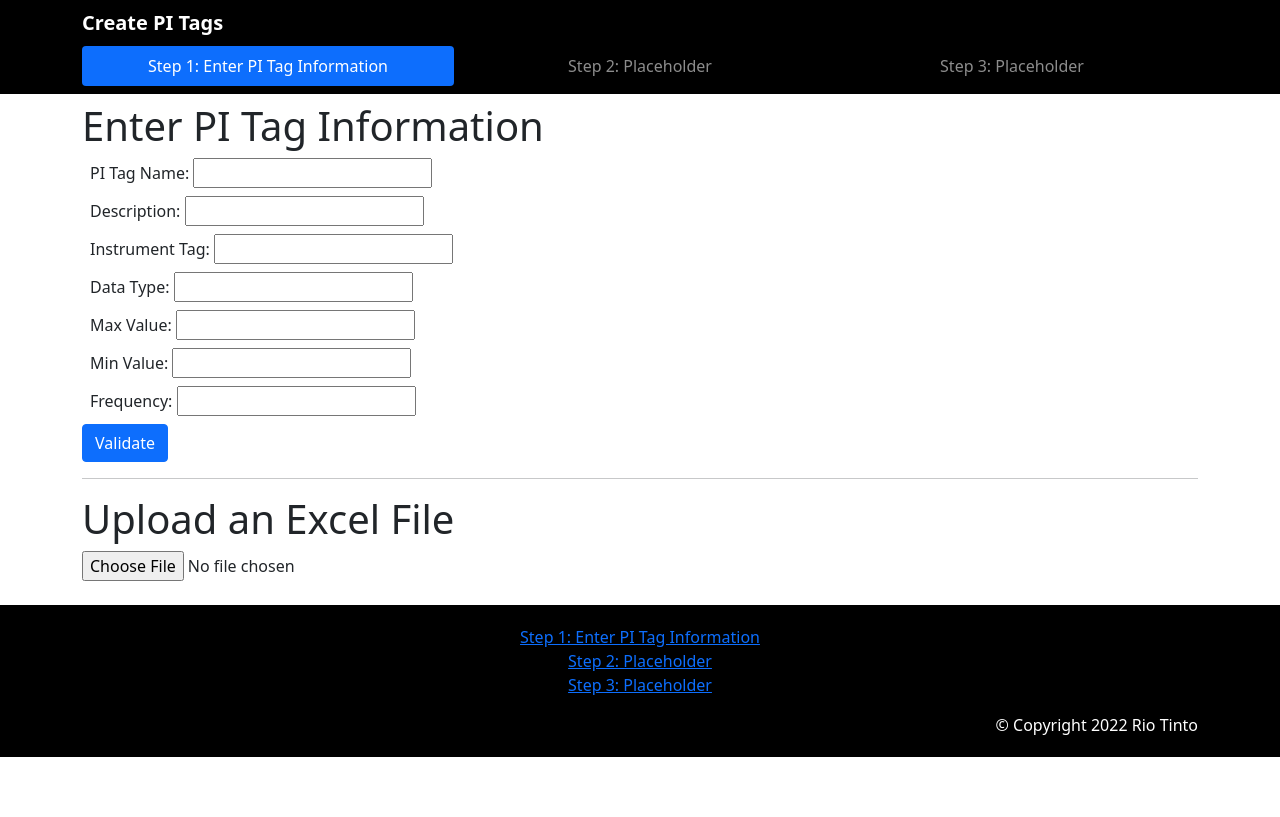
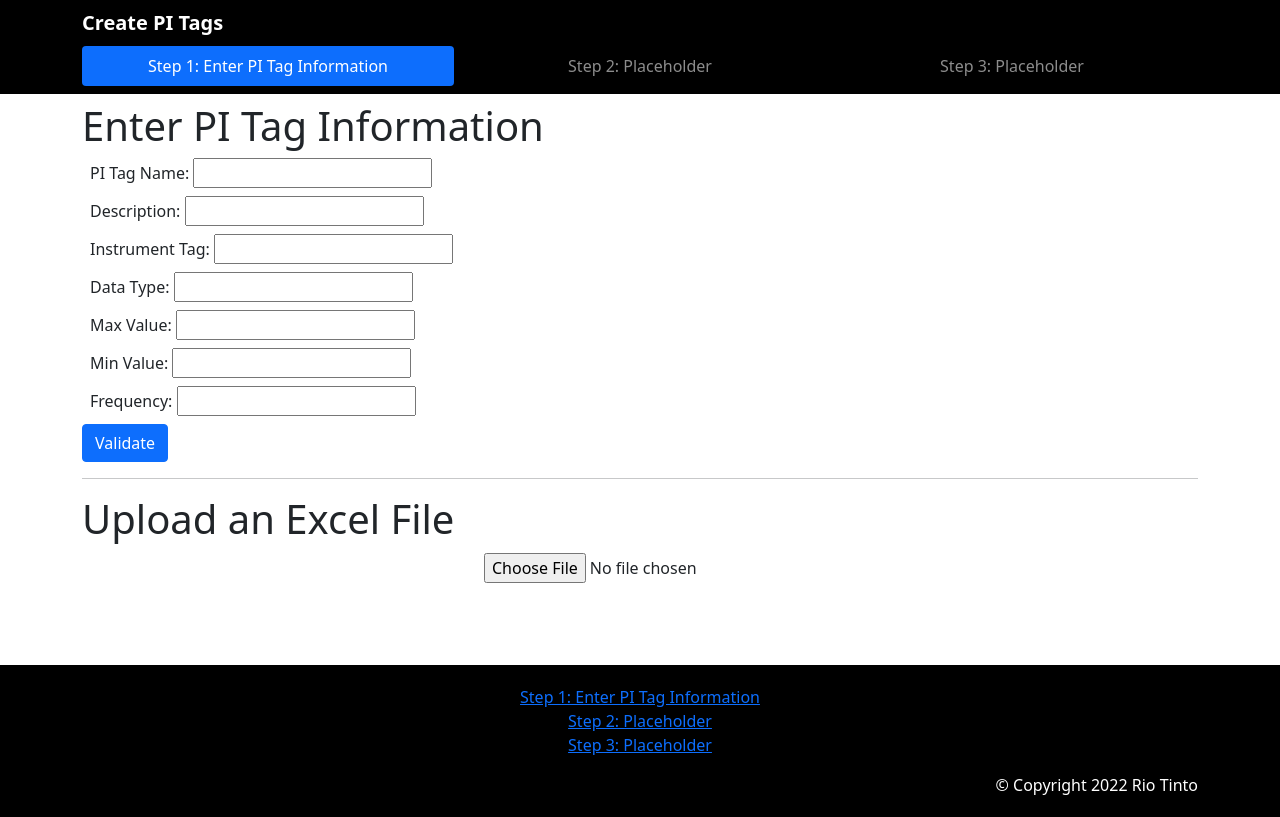
Before and after one commit to xingl213/pi_tag_creation, a React (Create React App) app: page /#/step1 in a window 1280 px wide. Built offline with nearby package versions, Linux system fonts and the light colour scheme.

Commit message:
allow upload csv file and display data in table format

```diff
--- a/package.json
+++ b/package.json
@@ -8,6 +8,7 @@
     "@testing-library/react": "^12.1.2",
     "@testing-library/user-event": "^13.5.0",
     "bootstrap": "^5.1.3",
+    "papaparse": "^5.3.2",
     "react": "^17.0.2",
     "react-dom": "^17.0.2",
     "react-router-dom": "^4.2.2",
--- a/src/components/FileUpload.js
+++ b/src/components/FileUpload.js
@@ -1,27 +1,78 @@
-import React from 'react';
-import * as XLSX from 'xlsx';
+import { useState } from "react";
+import Papa from "papaparse";
 
 function FileUpload() {
-    const onChange = (e) => {
-        const [file] = e.target.files;
-        const reader = new FileReader();
+  // State to store parsed data
+  const [parsedData, setParsedData] = useState([]);
 
-        reader.onload = (evt) => {
-            const bstr = evt.target.result;
-            const wb = XLSX.read(bstr, { type: "binary" });
-            const wsname = wb.SheetNames[0];
-            const ws = wb.Sheets[wsname];
-            const data = XLSX.utils.sheet_to_csv(ws, { header: 1 });
-            console.log(data);
-        };
-        reader.readAsBinaryString(file);
-    };
+  //State to store table Column name
+  const [tableRows, setTableRows] = useState([]);
 
-    return (
-        <div>
-            <input type="file" accept=".xlsx" onChange={onChange} />
-        </div>
-    );
+  //State to store the values
+  const [values, setValues] = useState([]);
+
+  const changeHandler = (event) => {
+    // Passing file data (event.target.files[0]) to parse using Papa.parse
+    Papa.parse(event.target.files[0], {
+      header: true,
+      skipEmptyLines: true,
+      complete: function (results) {
+        const rowsArray = [];
+        const valuesArray = [];
+
+        // Iterating data to get column name and their values
+        results.data.map((d) => {
+          rowsArray.push(Object.keys(d));
+          valuesArray.push(Object.values(d));
+        });
+
+        // Parsed Data Response in array format
+        setParsedData(results.data);
+
+        // Filtered Column Names
+        setTableRows(rowsArray[0]);
+
+        // Filtered Values
+        setValues(valuesArray);
+      },
+    });
+  };
+
+  return (
+    <div>
+      {/* File Uploader */}
+      <input
+        type="file"
+        name="file"
+        onChange={changeHandler}
+        accept=".csv"
+        style={{ display: "block", margin: "10px auto" }}
+      />
+      <br />
+      <br />
+      {/* Table */}
+      <table>
+        <thead>
+          <tr>
+            {tableRows.map((rows, index) => {
+              return <th key={index}>{rows}</th>;
+            })}
+          </tr>
+        </thead>
+        <tbody>
+          {values.map((value, index) => {
+            return (
+              <tr key={index}>
+                {value.map((val, i) => {
+                  return <td key={i}>{val}</td>;
+                })}
+              </tr>
+            );
+          })}
+        </tbody>
+      </table>
+    </div>
+  );
 }
 
 export default FileUpload;
--- a/src/components/Step1.js
+++ b/src/components/Step1.js
@@ -156,7 +156,7 @@
 
 	render() {
 		// debugging purpose for now
-		const field = this.state.piTagInfo.piTagName + ' ' + this.state.piTagInfo.description + ' ' + this.state.piTagInfo.instrTag + ' ' + this.state.piTagInfo.dataType + ' ' + this.state.piTagInfo.maxVal + ' ' + this.state.piTagInfo.minVal + ' ' + this.state.piTagInfo.freq;
+		const field  = this.state.piTagInfo.piTagName + ' ' + this.state.piTagInfo.description + ' ' + this.state.piTagInfo.instrTag + ' ' + this.state.piTagInfo.dataType + ' ' + this.state.piTagInfo.maxVal + ' ' + this.state.piTagInfo.minVal + ' ' + this.state.piTagInfo.freq;
 
 		return(
 			<div className="container mt-2">
```
Also changed, not shown: 1 other file (tests, documents, lock files or other folders).
